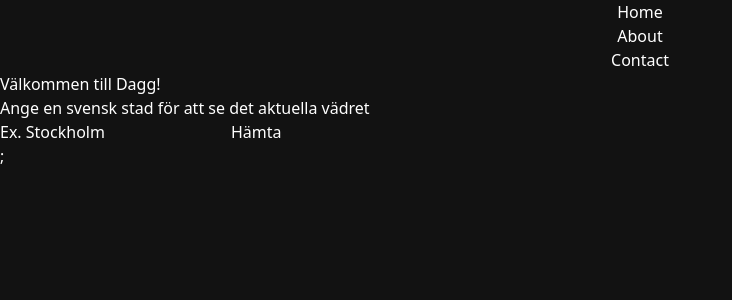
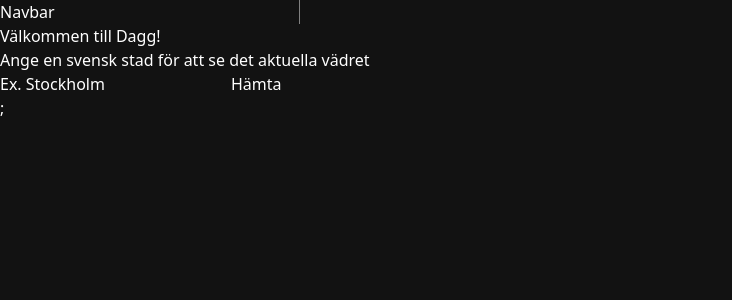
Before and after one commit to devpaps/dagg_rust, a Next.js app: page / in a window 1280 px wide. Shown: the top 300 px of the page, without its empty margins (0-732 px from the left). Built offline with nearby package versions, Linux system fonts and the light colour scheme.

Commit message:
Starting on sidebar

```diff
--- a/src/components/Sidebar.tsx
+++ b/src/components/Sidebar.tsx
@@ -1,11 +1,10 @@
-import { Flex, Link } from '@chakra-ui/react';
+import React from 'react';
+import { Box, Text } from '@chakra-ui/react';
 
 export default function Sidebar() {
   return (
-    <Flex direction="column" align="center" justify="center">
-      <Link href="/">Home</Link>
-      <Link href="/about">About</Link>
-      <Link href="/contact">Contact</Link>
-    </Flex>
+    <Box width="300px" borderRight="1px solid gray">
+      <Text>Navbar</Text>
+    </Box>
   );
 }
```
